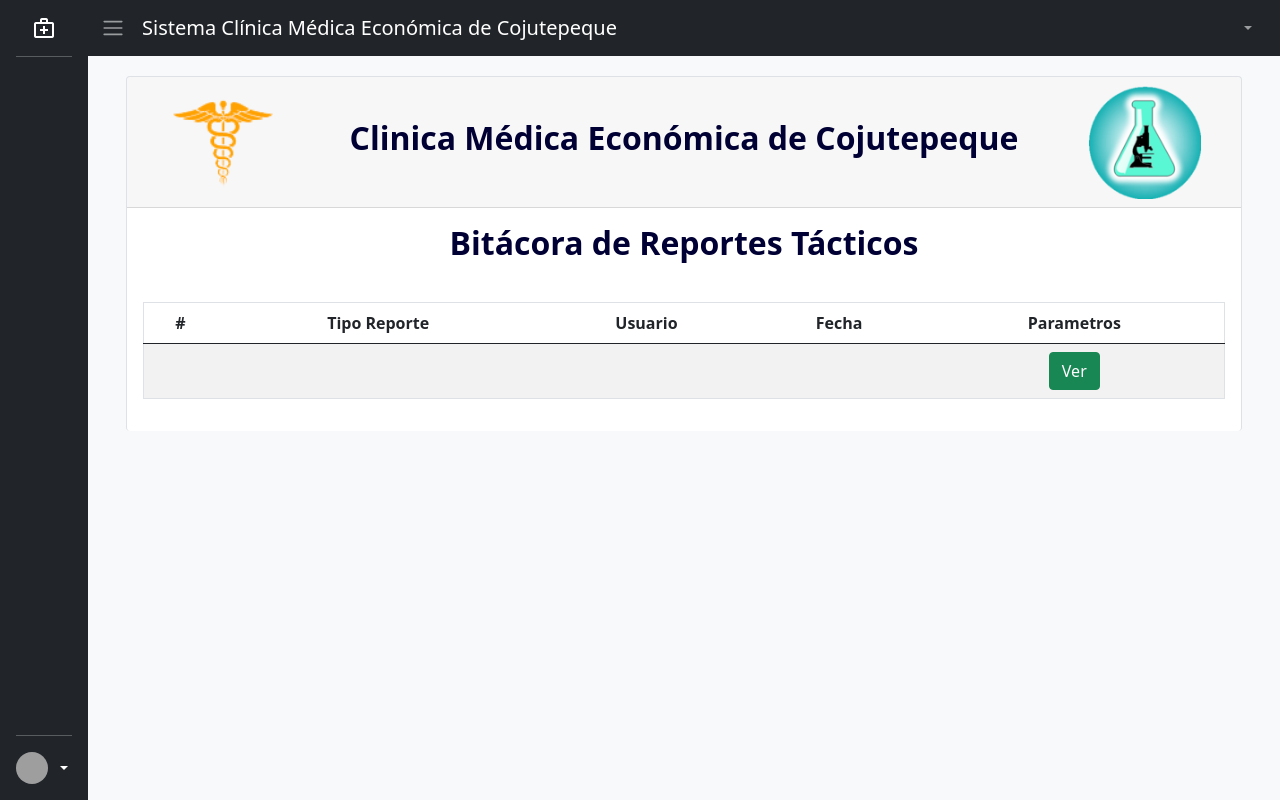
After one commit to Ronaldo-Martinez/sgi-sistema-clinico, a Django app: page /control/reportes/Bitacora-Reportes-Tacticos/ in a window 1280 px wide. The commit adds this page. Run offline with Django 4.2, Linux system fonts and the light colour scheme; grey boxes are pictures that could not be loaded.

Commit message:
vista de bitacoras estrategica y tactica

```diff
--- a/modulo_control/urls.py
+++ b/modulo_control/urls.py
@@ -6,7 +6,7 @@ from django.contrib.staticfiles.urls import staticfiles_urlpatterns
 from django.views.generic import RedirectView
 from modulo_control.views.login import registrar_empleado,editar_empleado,vista_adminitracion_empleados,lista_empleados, get_empleado,menu_estrategico,menu_tactico
 from modulo_control.views.perfil import Perfil
-from modulo_gerencial.views import estrategico01,estrategico02,tactico02,tactico03, Tactico01
+from modulo_gerencial.views import estrategico01,estrategico02,tactico02,tactico03,bitacoraTacticos,bitacoraEstrategicos, Tactico01
 from django.contrib.auth.decorators import login_required
 
 urlpatterns = [
@@ -27,6 +27,8 @@ urlpatterns = [
     path('reportes/RT01/',login_required(Tactico01.as_view()), name= 'vistaRT01'),
     path('reportes/RT02/',tactico02, name= 'vistaRT02'),
     path('reportes/RT03/',tactico03, name= 'vistaRT03'),
+    path('reportes/Bitacora-Reportes-Estrategicos/',bitacoraEstrategicos, name= 'bitacoraRE'),
+    path('reportes/Bitacora-Reportes-Tacticos/',bitacoraTacticos, name= 'bitacoraRT'),
 
 
 ]
--- /dev/null
+++ b/modulo_gerencial/templates/BRT.html
@@ -0,0 +1,86 @@
+{% extends "baseControl.html" %}
+{% load static %}
+{% block titulo %} Bitácora de Reportes Tácticos {% endblock %}
+{% block content %}
+<div class="container pt-1">
+    <!--Encabezado-->
+    <div class="card border border-bottom-0">
+      <div class="card-header">
+        <div class="row">
+          <div class="col-2 d-flex align-items-center justify-content-center">
+            <img id="logo" class="rounded mx-auto" src="../../static/img/logo_clinica.png">
+          </div>
+          <div class="col-8 d-flex align-items-center justify-content-center">
+            <h2 class="fw-bold text-primary-dark">Clinica Médica Económica de Cojutepeque</h2>
+          </div>
+          <div class="col-2 d-flex align-items-center justify-content-center">
+            <img id="logo" class="rounded mx-auto" src="../../static/img/logo_lab.png">
+          </div>
+        </div>
+      </div>
+      <!--Titulo del reporte-->
+      <div class="card-body">
+        <h2 class="fw-bold text-primary-dark text-center">Bitácora de Reportes Tácticos</h2>
+      </div>
+
+      <!--Resultados de Bitacora-->
+      <div class="card-body" id="resultado" >
+        <div>
+          <table class = "table table-striped text-center border" >
+            <thead>
+                <tr>
+                    <th>#</th>
+                    <th>Tipo Reporte</th>
+                    <th>Usuario</th>
+                    <th>Fecha</th>
+                    <th>Parametros</th>
+                </tr>
+            </thead>
+            <tbody id="resultados-bitacora">
+                <tr>
+                    <td></td>
+                    <td></td>
+                    <td></td>
+                    <td></td>
+                    <td>
+                        <button type="button" id="btn-ver" class="btn btn-success" onclick="">Ver</button>
+                    </td>
+                  </tr>
+            </tbody>
+          </table>
+        </div>
+      </div>
+
+    </div>
+
+
+  </div>
+
+<style>
+
+h2,h3,h5{
+  color: #000034;
+}
+  .imagen{
+
+    padding: 20px;
+    align-items: center;
+    justify-content: center;
+
+
+  }
+  #logo{
+
+    width: 70%;
+    margin-left: 15%;
+
+  }
+</style>
+{% endblock %}
+{% block js %}
+<script>
+    $( "#side_brt" ).addClass( "active" );
+    const url="{% url 'bitacoraRT' %}";
+</script>
+
+{% endblock %}
--- a/modulo_gerencial/templates/RT01.html
+++ b/modulo_gerencial/templates/RT01.html
@@ -52,7 +52,7 @@
       <!--Resultados del reporte-->
       <div class="card-body" id="resultado" style="display: none;">
         <div>
-          <h5 class="fw-bold text-primary-dark text-center" id="titulo-fecha">Reporte de todos los médicos fecha</h2>
+
           <h5 class="fw-bold text-primary-dark text-center">Generado por: {{ request.user.nombres }} {{ request.user.apellidos }} a las  {% now "H:i" %}. </h3>
           <br>
           <table class = "table table-striped text-center border" >
--- a/modulo_gerencial/views.py
+++ b/modulo_gerencial/views.py
@@ -12,11 +12,17 @@ def estrategico01(request):
 def estrategico02(request):
     return render(request, 'RE02.html')
 
+def bitacoraEstrategicos(request):
+    return render(request, 'BRE.html')
+
 def tactico02(request):
     return render(request, 'RT02.html')
 
 def tactico03(request):
     return render(request, 'RT03.html')
+
+def bitacoraTacticos(request):
+    return render(request, 'BRT.html')
 
 class Tactico01(TemplateView):
     template_name = "RT01.html"
--- a/templates/baseControl.html
+++ b/templates/baseControl.html
@@ -81,6 +81,16 @@
               </a>
             </li>
             <li>
+              <a href="{% url 'bitacoraRE' %}" class="nav-link text-white" id="side_bre">
+                <div class="d-flex align-items-start">
+                  <span class="material-symbols-outlined">demography</span>
+                  <div class="px-2 txt_link" id="txt_link">
+                    Bitacora Reportes Estrátegicos
+                  </div>
+                </div>
+              </a>
+            </li>
+            <li>
               <a href="{% url 'vistaRT01' %}" class="nav-link text-white" id="side_rt01">
                 <div class="d-flex align-items-start">
                   <span class="material-symbols-outlined">assignment</span>
@@ -110,6 +120,16 @@
                 </div>
               </a>
             </li>
+            <li>
+              <a href="{% url 'bitacoraRT' %}" class="nav-link text-white" id="side_brt">
+                <div class="d-flex align-items-start">
+                  <span class="material-symbols-outlined">demography</span>
+                  <div class="px-2 txt_link" id="txt_link">
+                    Bitacora Reportes Tácticos
+                  </div>
+                </div>
+              </a>
+            </li>
             {% endif %}
             {% if request.user.roles.codigo_rol == "ROL_ESTRATEGICO" %}
             <li>
@@ -128,6 +148,16 @@
                   <span class="material-symbols-outlined">assignment</span>
                   <div class="px-2 txt_link" id="txt_link">
                     RE-02
+                  </div>
+                </div>
+              </a>
+            </li>
+            <li>
+              <a href="{% url 'bitacoraRE' %}" class="nav-link text-white" id="side_bre">
+                <div class="d-flex align-items-start">
+                  <span class="material-symbols-outlined">demography</span>
+                  <div class="px-2 txt_link" id="txt_link">
+                    Bitacora Reportes Estrátegicos
                   </div>
                 </div>
               </a>
@@ -160,6 +190,16 @@
                   <span class="material-symbols-outlined">assignment</span>
                   <div class="px-2 txt_link" id="txt_link">
                     RT-03
+                  </div>
+                </div>
+              </a>
+            </li>
+            <li>
+              <a href="{% url 'bitacoraRT' %}" class="nav-link text-white" id="side_brt">
+                <div class="d-flex align-items-start">
+                  <span class="material-symbols-outlined">demography</span>
+                  <div class="px-2 txt_link" id="txt_link">
+                    Bitacora Reportes Tácticos
                   </div>
                 </div>
               </a>
```
Also changed, not shown: modulo_gerencial/templates/BRE.html (added, +85 -0 lines).
